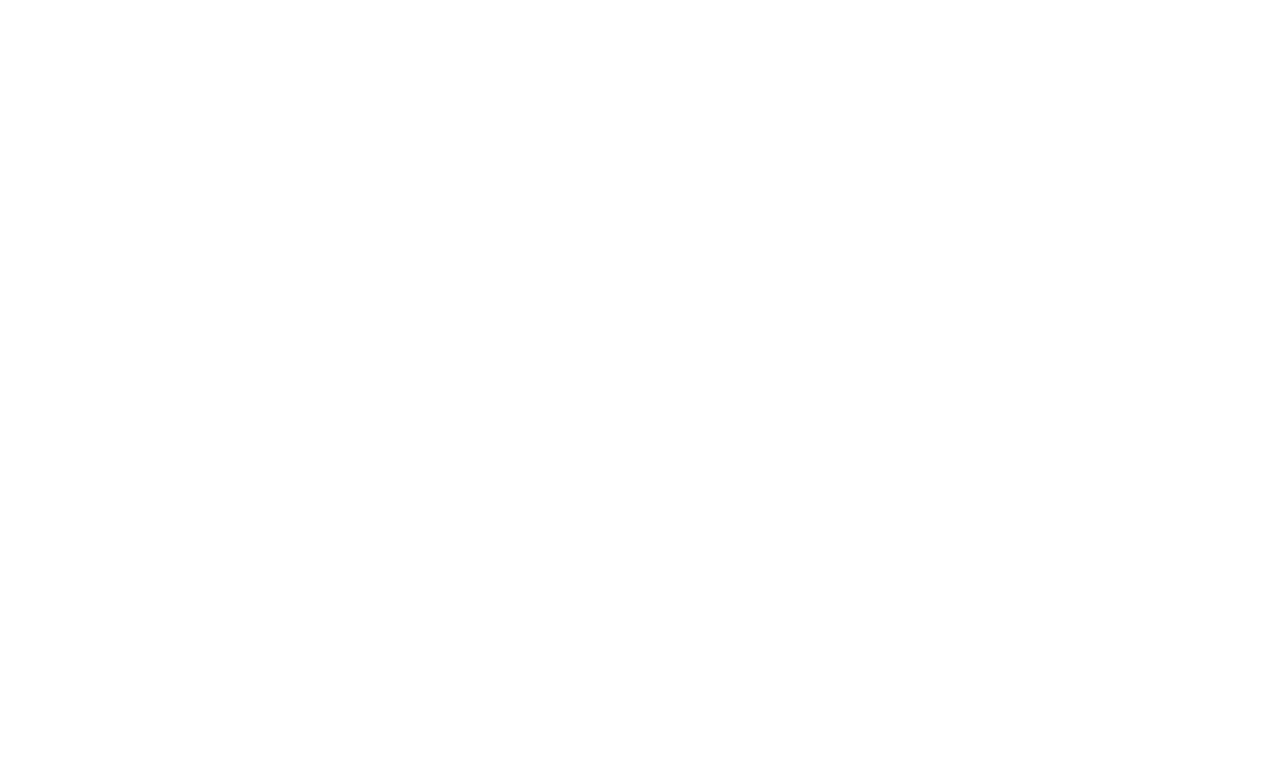
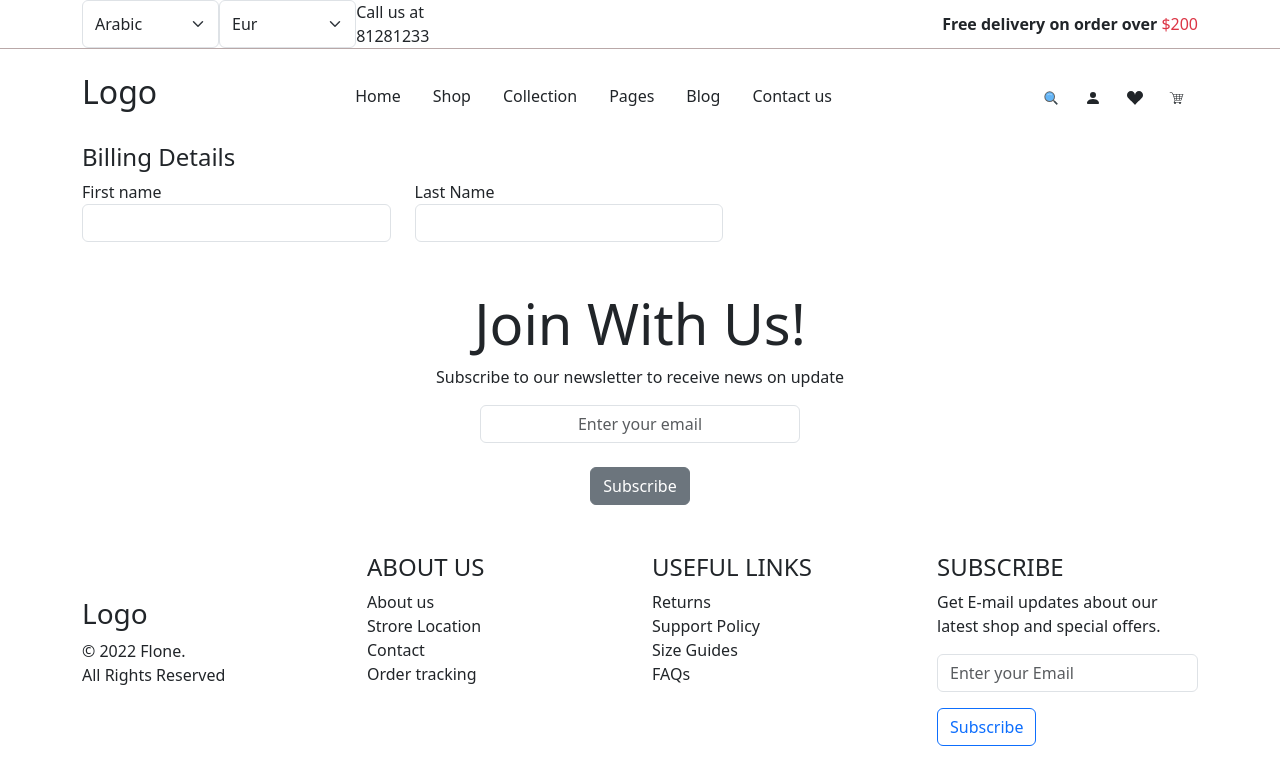
Before and after one commit to rafiurrafi/yellow-ecommerce, a React (Create React App) app: page /checkout in a window 1280 px wide. Before the commit this address had no page. Shown: the top 784 px of the page. Built offline with nearby package versions, Linux system fonts and the light colour scheme.

Commit message:
added checkout page and added to route

```diff
--- a/src/app.jsx
+++ b/src/app.jsx
@@ -1,5 +1,6 @@
 import { Routes, Route } from "react-router-dom";
 import Cart from "./routes/cart/cart.component";
+import Checkout from "./routes/checkout/checkout.component";
 import Home from "./routes/home/home.component";
 import Layout from "./routes/layout/layout.component";
 import ProductSingle from "./routes/product-single/product-single.component";
@@ -12,6 +13,7 @@
         <Route index element={<Home />} />
         <Route path="shop" element={<Shop />} />
         <Route path="cart" element={<Cart />} />
+        <Route path="checkout" element={<Checkout />} />
         <Route path="products/:productId" element={<ProductSingle />} />
       </Route>
     </Routes>
--- /dev/null
+++ b/src/routes/checkout/checkout.component.jsx
@@ -0,0 +1,32 @@
+const Checkout = () => {
+  return (
+    <div className="checkout">
+      <div className="container">
+        <div className="row">
+          <div className="col-sm-7">
+            <h4>Billing Details</h4>
+            <form>
+              <div className="row">
+                <div className="col-sm-6">
+                  <div className="form-group">
+                    <label htmlFor="first-name">First name</label>
+                    <input type="text" className="form-control" />
+                  </div>
+                </div>
+                <div className="col-sm-6">
+                  <div className="form-group">
+                    <label htmlFor="first-name">Last Name</label>
+                    <input type="text" className="form-control" />
+                  </div>
+                </div>
+              </div>
+            </form>
+          </div>
+          <div className="col-sm-5"></div>
+        </div>
+      </div>
+    </div>
+  );
+};
+
+export default Checkout;
```
Also changed, not shown: src/routes/checkout/checkout.style.scss (added).
